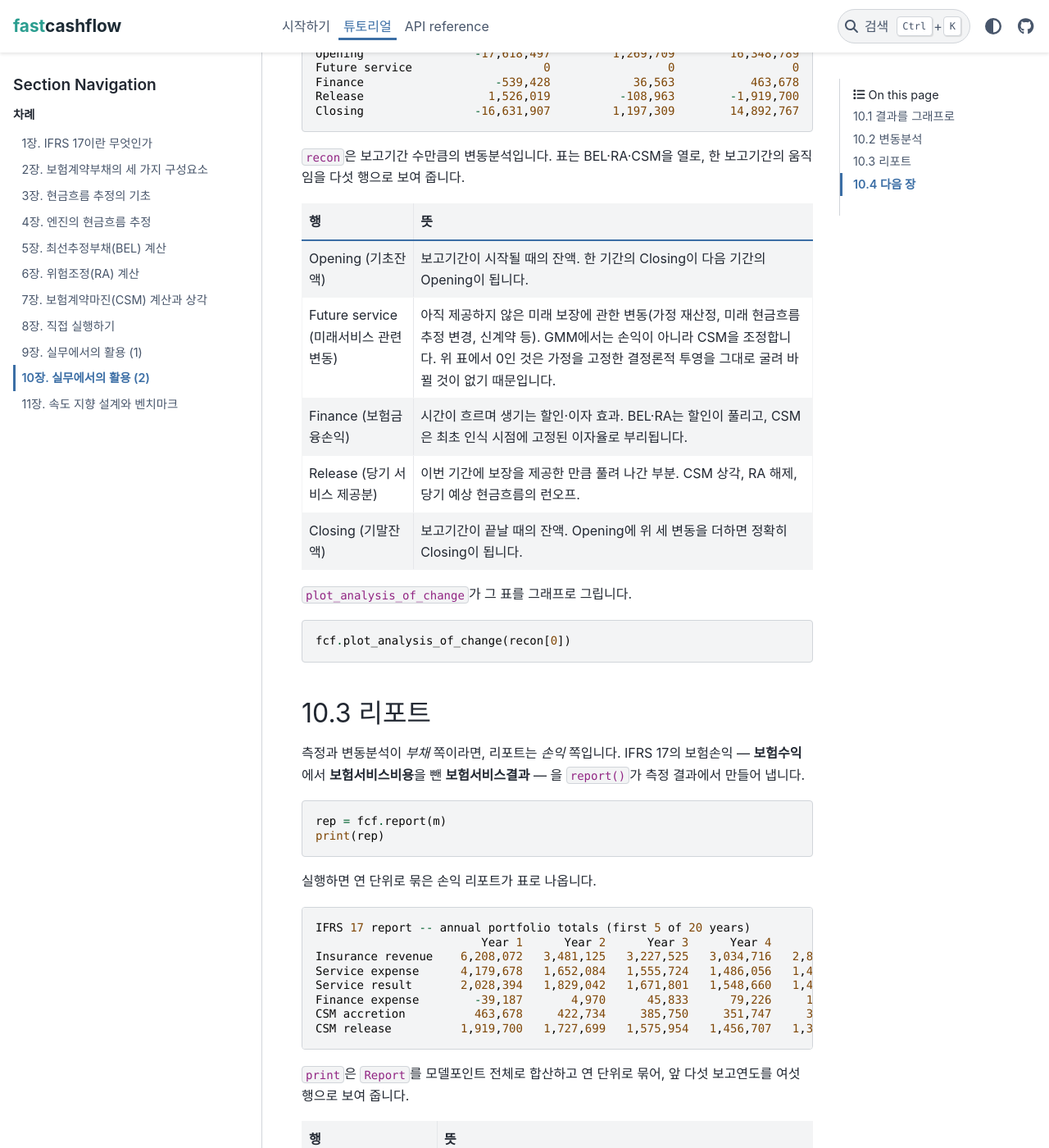
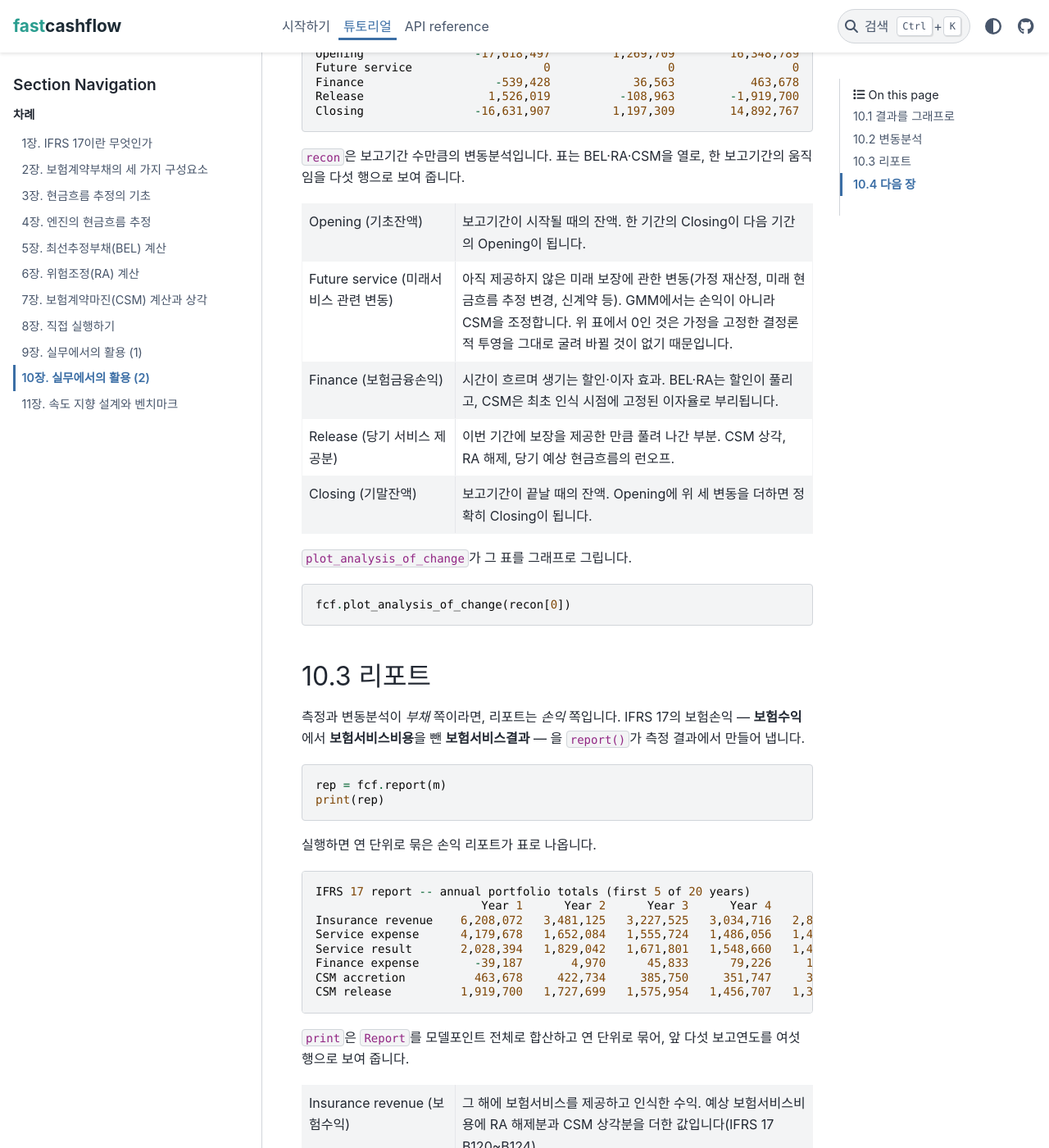
Before and after one commit to seokhoonj/fastcashflow, a Sphinx documentation site: the page built from docs/tutorial/10-in-practice-2.md, in a window 1280 px wide and 1400 px high, scrolled down 1800 px. Shown: the whole window at 82% size. Built offline with Sphinx 7.4.7 and the PyData theme 0.15.4, drawn with Linux system fonts in a browser that asks for light colours.

Commit message:
Drop the header row from the chapter 10 explanation tables
Switch the reconciliation and report row-explanation tables to
headerless list-tables, so the generic "행/뜻" column names no longer
show.

````diff
--- a/docs/tutorial/10-in-practice-2.md
+++ b/docs/tutorial/10-in-practice-2.md
@@ -88,13 +88,21 @@ Closing                -16,631,907         1,197,309        14,892,767
 `recon`은 보고기간 수만큼의 변동분석입니다. 표는 BEL·RA·CSM을 열로,
 한 보고기간의 움직임을 다섯 행으로 보여 줍니다.
 
-| 행 | 뜻 |
-|---|---|
-| Opening (기초잔액) | 보고기간이 시작될 때의 잔액. 한 기간의 Closing이 다음 기간의 Opening이 됩니다. |
-| Future service (미래서비스 관련 변동) | 아직 제공하지 않은 미래 보장에 관한 변동(가정 재산정, 미래 현금흐름 추정 변경, 신계약 등). GMM에서는 손익이 아니라 CSM을 조정합니다. 위 표에서 0인 것은 가정을 고정한 결정론적 투영을 그대로 굴려 바뀔 것이 없기 때문입니다. |
-| Finance (보험금융손익) | 시간이 흐르며 생기는 할인·이자 효과. BEL·RA는 할인이 풀리고, CSM은 최초 인식 시점에 고정된 이자율로 부리됩니다. |
-| Release (당기 서비스 제공분) | 이번 기간에 보장을 제공한 만큼 풀려 나간 부분. CSM 상각, RA 해제, 당기 예상 현금흐름의 런오프. |
-| Closing (기말잔액) | 보고기간이 끝날 때의 잔액. Opening에 위 세 변동을 더하면 정확히 Closing이 됩니다. |
+```{list-table}
+:header-rows: 0
+:widths: 30 70
+
+* - Opening (기초잔액)
+  - 보고기간이 시작될 때의 잔액. 한 기간의 Closing이 다음 기간의 Opening이 됩니다.
+* - Future service (미래서비스 관련 변동)
+  - 아직 제공하지 않은 미래 보장에 관한 변동(가정 재산정, 미래 현금흐름 추정 변경, 신계약 등). GMM에서는 손익이 아니라 CSM을 조정합니다. 위 표에서 0인 것은 가정을 고정한 결정론적 투영을 그대로 굴려 바뀔 것이 없기 때문입니다.
+* - Finance (보험금융손익)
+  - 시간이 흐르며 생기는 할인·이자 효과. BEL·RA는 할인이 풀리고, CSM은 최초 인식 시점에 고정된 이자율로 부리됩니다.
+* - Release (당기 서비스 제공분)
+  - 이번 기간에 보장을 제공한 만큼 풀려 나간 부분. CSM 상각, RA 해제, 당기 예상 현금흐름의 런오프.
+* - Closing (기말잔액)
+  - 보고기간이 끝날 때의 잔액. Opening에 위 세 변동을 더하면 정확히 Closing이 됩니다.
+```
 
 `plot_analysis_of_change`가 그 표를 그래프로 그립니다.
 
@@ -129,14 +137,23 @@ CSM release          1,919,700   1,727,699   1,575,954   1,456,707   1,364,169
 `print`은 `Report`를 모델포인트 전체로 합산하고 연 단위로 묶어, 앞 다섯
 보고연도를 여섯 행으로 보여 줍니다.
 
-| 행 | 뜻 |
-|---|---|
-| Insurance revenue (보험수익) | 그 해에 보험서비스를 제공하고 인식한 수익. 예상 보험서비스비용에 RA 해제분과 CSM 상각분을 더한 값입니다(IFRS 17 B120~B124). |
-| Service expense (보험서비스비용) | 그 해에 실제 발생한 보험서비스비용: 보험금, 진단·입원 등 급부, 사업비. |
-| Service result (보험서비스결과) | 보험수익에서 보험서비스비용을 뺀 보험서비스 손익. 곧 RA 해제분과 CSM 상각분의 합입니다. |
-| Finance expense (보험금융손익) | 할인효과로 생기는 금융손익. BEL·RA의 할인 풀림과 CSM 부리를 합한 것으로, 10.2 표의 Finance 행과 같은 성격입니다. |
-| CSM accretion (CSM 부리) | CSM에 최초 인식 시점의 이자율로 붙는 이자. |
-| CSM release (CSM 상각) | 그 해의 보장 제공분만큼 CSM이 손익으로 풀려 나간 금액. |
+```{list-table}
+:header-rows: 0
+:widths: 30 70
+
+* - Insurance revenue (보험수익)
+  - 그 해에 보험서비스를 제공하고 인식한 수익. 예상 보험서비스비용에 RA 해제분과 CSM 상각분을 더한 값입니다(IFRS 17 B120~B124).
+* - Service expense (보험서비스비용)
+  - 그 해에 실제 발생한 보험서비스비용: 보험금, 진단·입원 등 급부, 사업비.
+* - Service result (보험서비스결과)
+  - 보험수익에서 보험서비스비용을 뺀 보험서비스 손익. 곧 RA 해제분과 CSM 상각분의 합입니다.
+* - Finance expense (보험금융손익)
+  - 할인효과로 생기는 금융손익. BEL·RA의 할인 풀림과 CSM 부리를 합한 것으로, 10.2 표의 Finance 행과 같은 성격입니다.
+* - CSM accretion (CSM 부리)
+  - CSM에 최초 인식 시점의 이자율로 붙는 이자.
+* - CSM release (CSM 상각)
+  - 그 해의 보장 제공분만큼 CSM이 손익으로 풀려 나간 금액.
+```
 
 첫 해가 가장 크고 해마다 줄어드는 것은 보장이 풀려 나가며 포트폴리오가
 점차 소멸하기 때문입니다. 모든 연도의 수치가 필요하면 `rep.annual()`이
````
